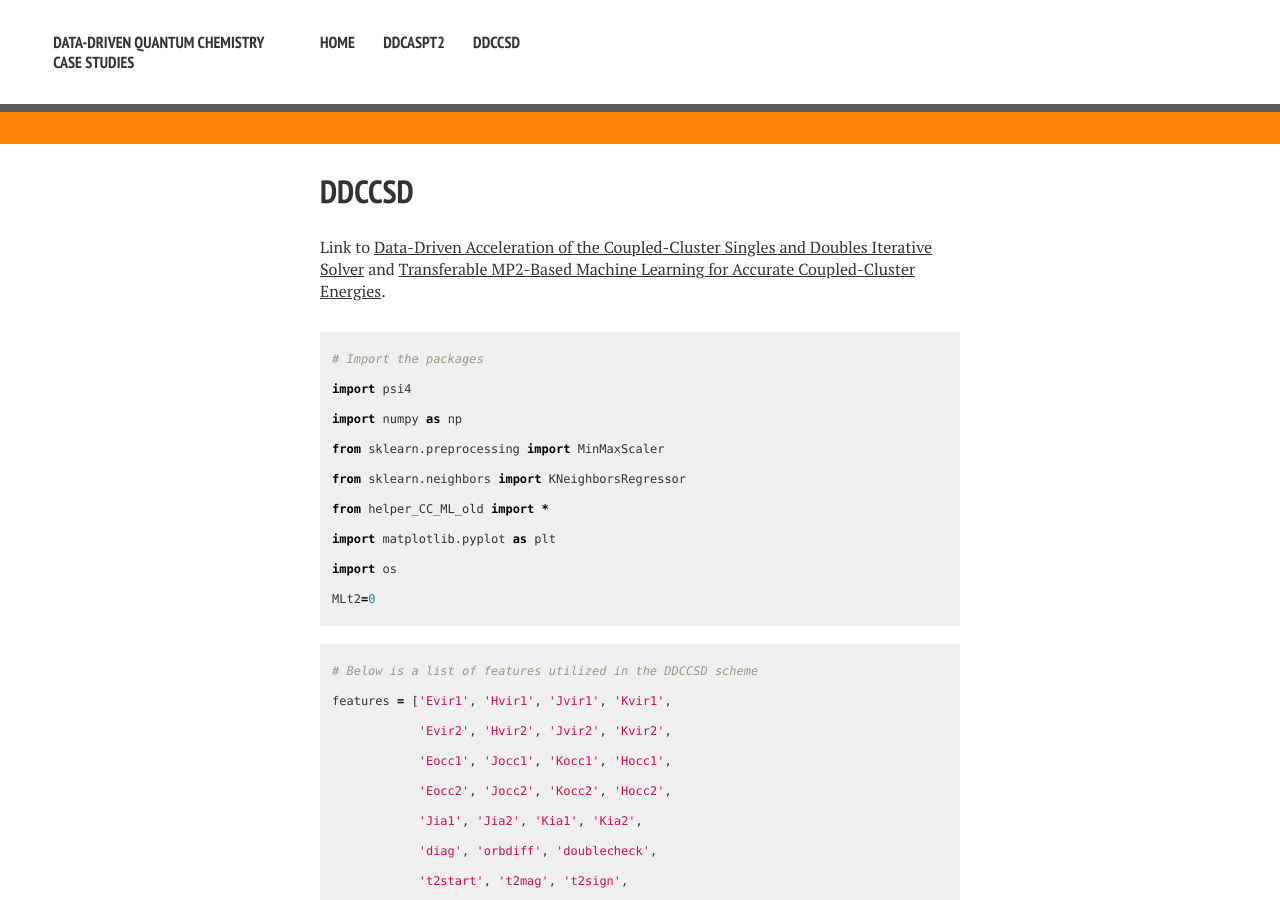
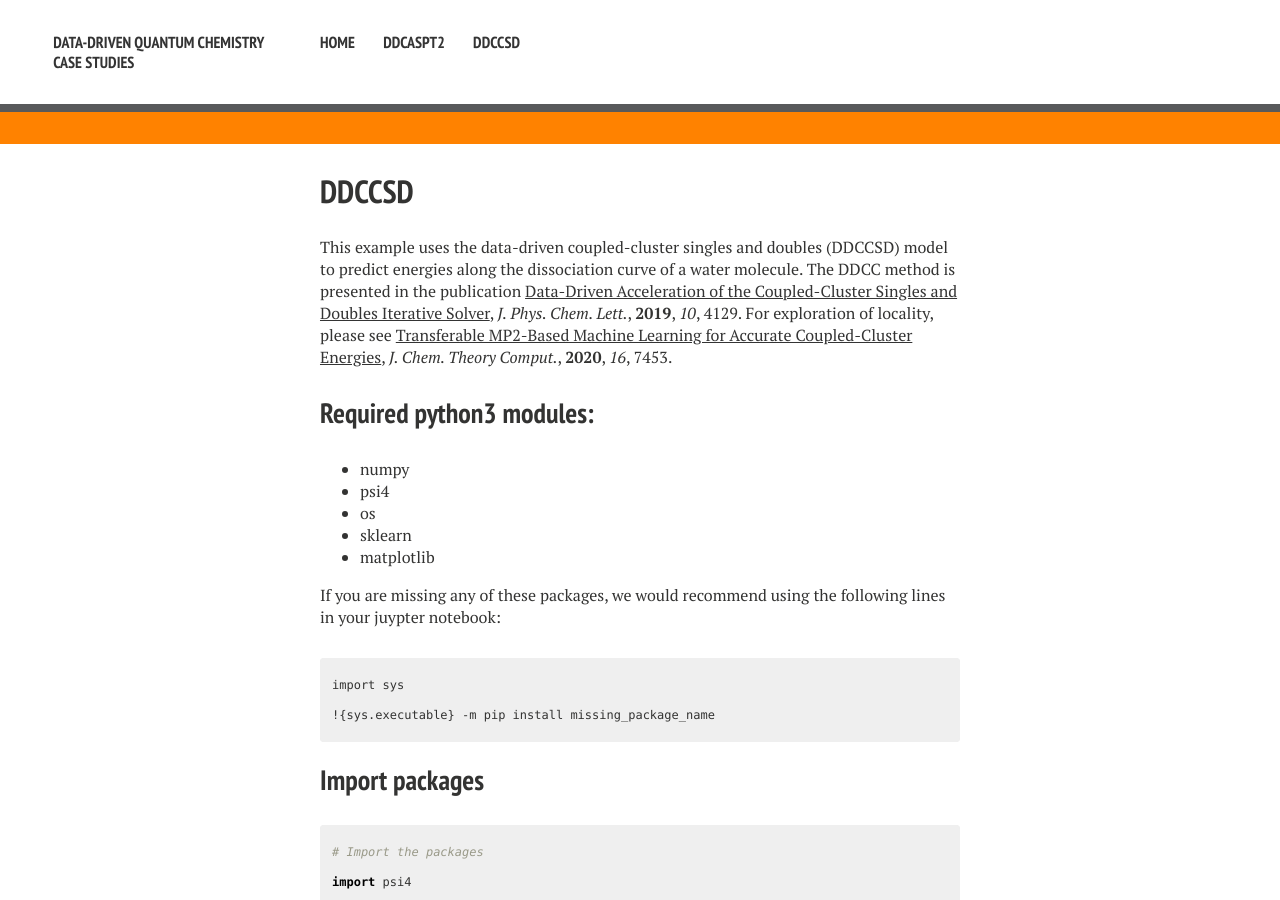
Before and after one commit to ChemRacer/DDQC_Demo, a Jekyll site: the page built from ddccsd.md, in a window 1280 px wide and 900 px high. Built offline with Jekyll 4.4.1, drawn with Linux system fonts in a browser that asks for light colours; nearby versions of some CDN libraries.

Commit message:
Thu Dec 16 11:54:11 EST 2021

````diff
--- a/ddccsd.md
+++ b/ddccsd.md
@@ -3,9 +3,23 @@ layout: page
 title: DDCCSD
 category: DDCCSD
 ---
+This example uses the data-driven coupled-cluster singles and doubles (DDCCSD) model to predict energies along the dissociation curve of a water molecule. The DDCC method is presented in the publication [Data-Driven Acceleration of the Coupled-Cluster Singles and Doubles Iterative Solver](https://pubs.acs.org/doi/10.1021/acs.jpclett.9b01442), *J. Phys. Chem. Lett.*, **2019**, *10*, 4129. For exploration of locality, please see [Transferable MP2-Based Machine Learning for Accurate Coupled-Cluster Energies](https://pubs.acs.org/doi/10.1021/acs.jctc.0c00927), *J. Chem. Theory Comput.*, **2020**, *16*, 7453.
 
-Link to [Data-Driven Acceleration of the Coupled-Cluster Singles and Doubles Iterative Solver](https://pubs.acs.org/doi/10.1021/acs.jpclett.9b01442) and [Transferable MP2-Based Machine Learning for Accurate Coupled-Cluster Energies](https://pubs.acs.org/doi/10.1021/acs.jctc.0c00927).
 
+## Required python3 modules:
+- numpy
+- psi4
+- os
+- sklearn
+- matplotlib
+
+If you are missing any of these packages, we would recommend using the following lines in your juypter notebook:
+```
+import sys
+!{sys.executable} -m pip install missing_package_name
+```
+
+## Import packages
 ```python
 # Import the packages
 import psi4
````
Also changed, not shown: ddcaspt2.md (+2 -2 lines).
